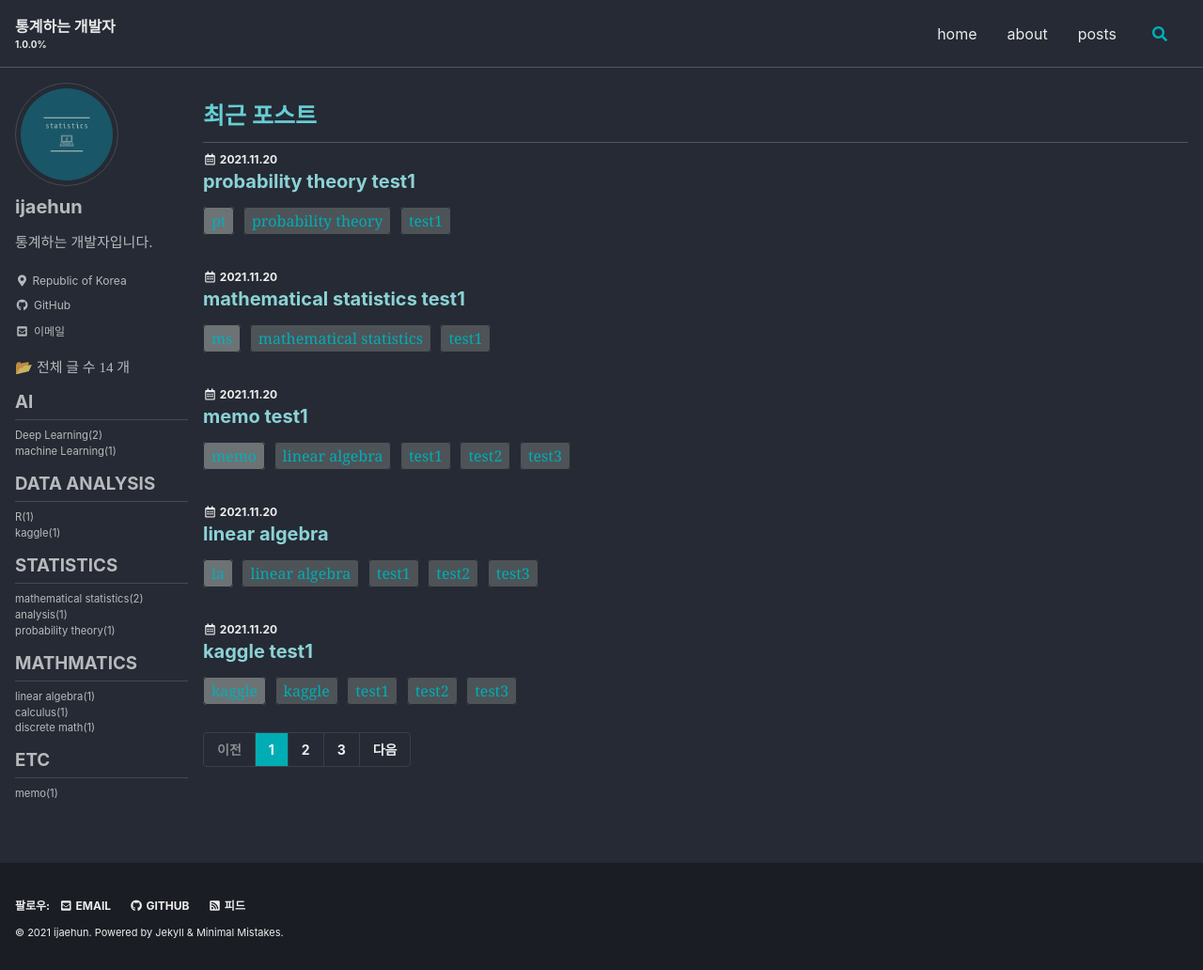
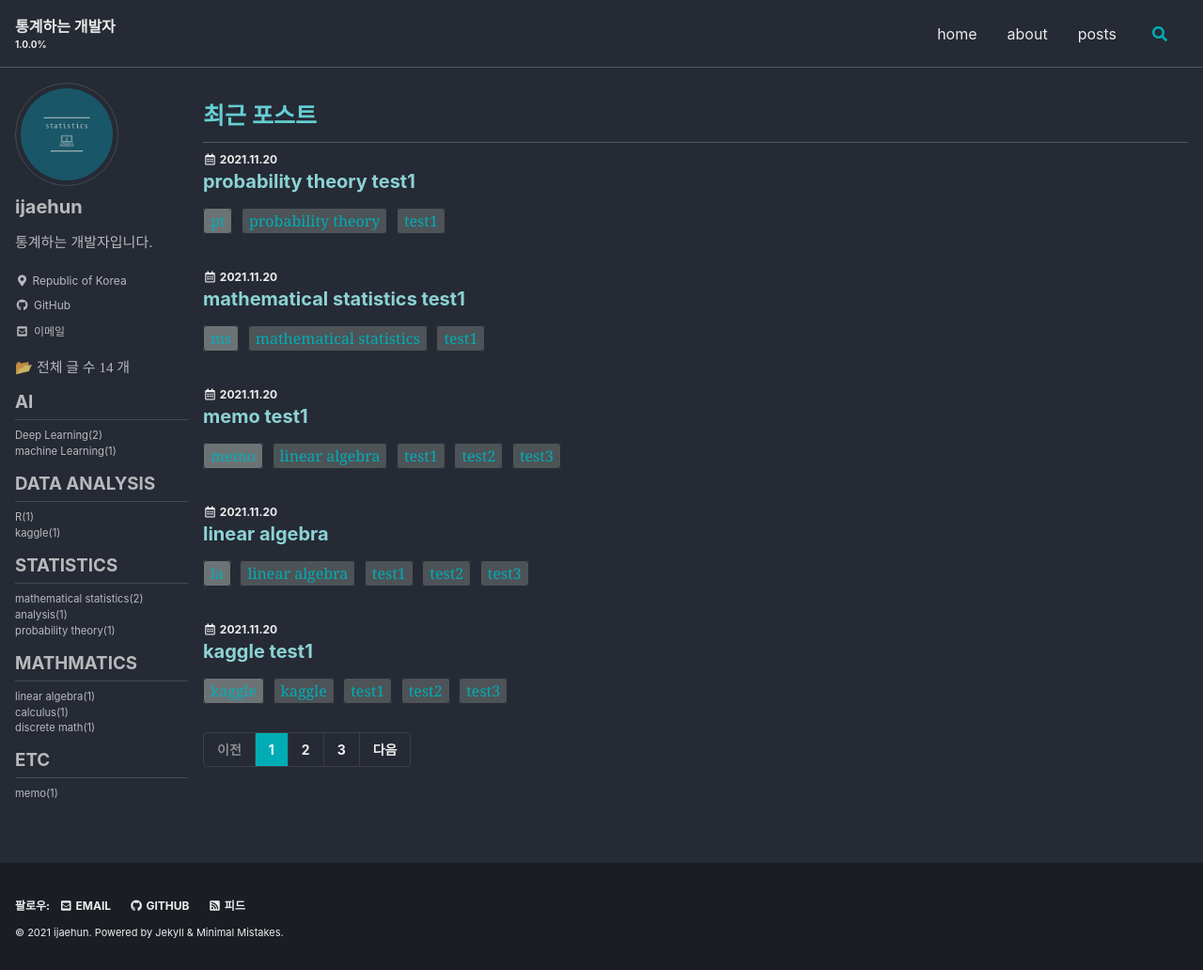
Before and after one commit to ijaehun/ijaehun.github.io, a Jekyll site: the page built from index.html, in a window 1280 px wide and 1032 px high. Shown: the whole window at 94% size. Built offline with Jekyll 4.4.1, drawn with Linux system fonts in a browser that asks for light colours; cached includes are drawn as plain includes; some web fonts are replaced; the list of posts is cut into pages by our own code.

Commit message:
update padding

```diff
--- a/_sass/minimal-mistakes/_page.scss
+++ b/_sass/minimal-mistakes/_page.scss
@@ -328,7 +328,7 @@ body {
   display: inside;
   margin-right: 5px;
   margin-bottom: 8px;
-  padding: 3px 8px;
+  padding: 2px 7px;
   text-decoration: none;
   border: 1px solid $background-color;
   border-radius: $border-radius;
@@ -346,7 +346,7 @@ body {
   display: inside;
   margin-right: 5px;
   margin-bottom: 8px;
-  padding: 3px 8px;
+  padding: 2px 7px;
   text-decoration: none;
   border: 1px solid $background-color;
   border-radius: $border-radius;
```
Also changed, not shown: 3 other files.
